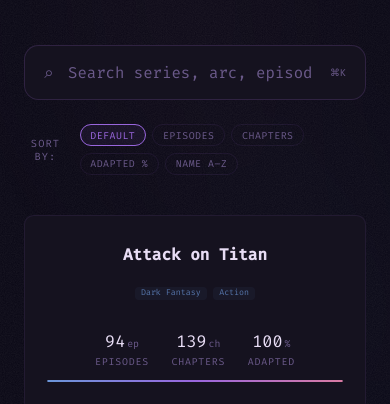
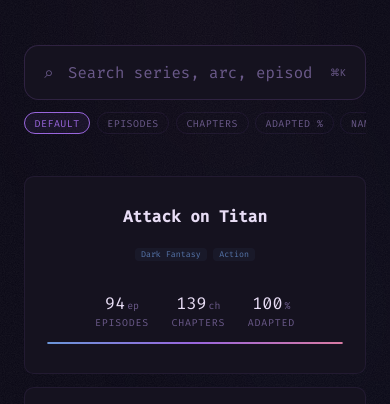
Before and after one commit to miiiqke/SagaVue, a website with bundled scripts: page index.html in a window 390 px wide. Shown: the part 410-814 px from the top of the page. Built offline with nearby package versions, Linux system fonts and the light colour scheme.

Commit message:
mobile layout tweaks

```diff
--- a/css/styles.css
+++ b/css/styles.css
@@ -268,7 +268,7 @@ nav {
   font-family: var(--font-mono); font-size: 0.62rem; padding: 0.22rem 0.6rem;
   border-radius: 99px; border: 1px solid var(--border); background: transparent;
   color: var(--text3); cursor: pointer; transition: all 0.15s;
-  text-transform: uppercase; letter-spacing: 0.05em;
+  text-transform: uppercase; letter-spacing: 0.05em; white-space: nowrap;
 }
 .filter-btn:hover { border-color: var(--accent); color: var(--accent); }
 .filter-btn.on { border-color: var(--accent); color: var(--accent); background: rgba(153,102,221,0.08); }
@@ -881,6 +881,25 @@ nav.on-home .nav-logo {
 @media (max-width: 720px) {
   nav { padding: 0 1rem; }
 
+  /* Sort filters — hide label, single scrollable row of chips */
+  .filter-label { display: none; }
+  .filter-group { width: 100%; }
+  .filter-options {
+    flex-wrap: nowrap;
+    overflow-x: auto;
+    -webkit-overflow-scrolling: touch;
+    width: 100%;
+    padding-bottom: 2px;
+    scrollbar-width: none;
+  }
+  .filter-options::-webkit-scrollbar { display: none; }
+  .filter-btn { flex-shrink: 0; }
+  .filters-panel {
+    margin: 0.75rem auto 0;
+    justify-content: flex-start;
+    padding: 0;
+  }
+
   .nav-logo { gap: 0.5rem; }
   .nav-logo-img { height: 26px; }
   .nav-bc { font-size: 0.65rem; gap: 0.3rem; }
@@ -1147,14 +1166,7 @@ nav.on-home .nav-logo {
   background: var(--border);
 }
 .wg-or::before { left: 0; }
-.wg-or::after  { right: 0;
-  /* Sort filters: stack label, horizontal scroll on mobile */
-  .filters-panel { margin: 1rem auto 0; justify-content: flex-start; padding: 0 0.25rem; }
-  .filter-group { flex-direction: column; align-items: flex-start; gap: 0.5rem; width: 100%; }
-  .filter-options { flex-wrap: nowrap; overflow-x: auto; -webkit-overflow-scrolling: touch; width: 100%; padding-bottom: 0.25rem; scrollbar-width: none; }
-  .filter-options::-webkit-scrollbar { display: none; }
-  .filter-btn { flex-shrink: 0; font-size: 0.6rem; padding: 0.25rem 0.65rem; white-space: nowrap; }
-}
+.wg-or::after  { right: 0; }
 
 @media (max-width: 600px) {
   .wg-step { padding: 0.9rem 1rem; gap: 0.7rem; }
```
